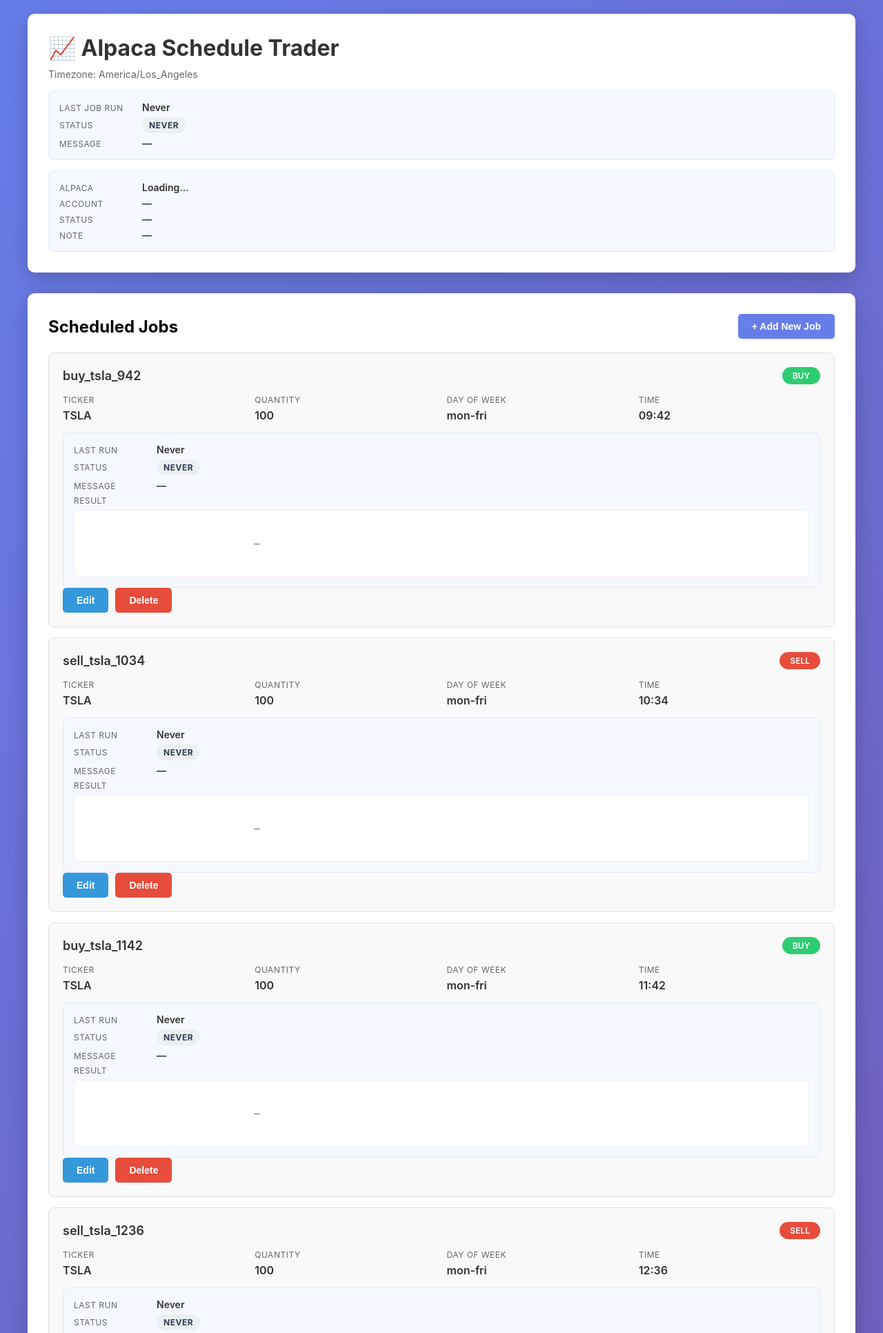
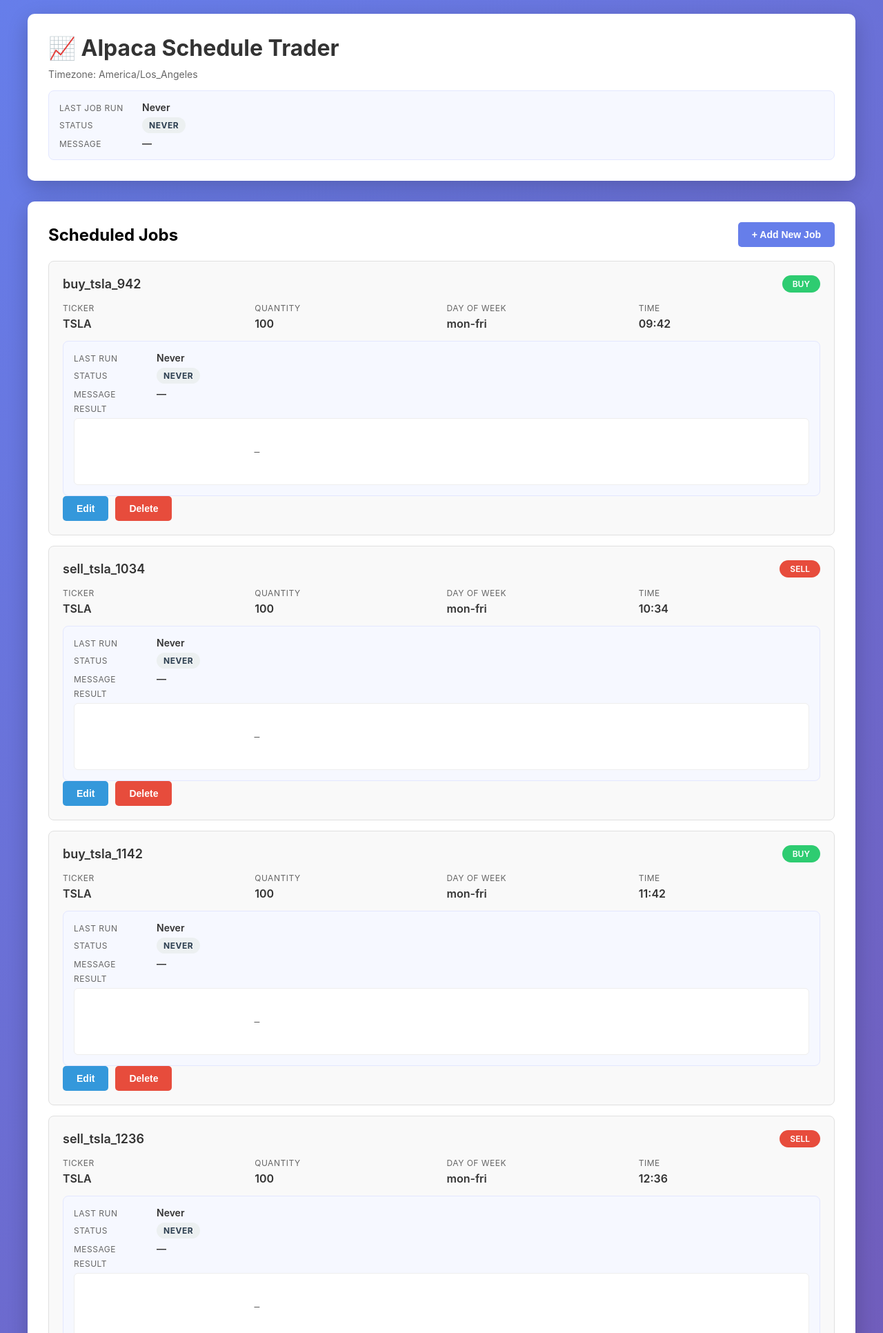
Before and after one commit to stmcallister/alpaca-schedule-trader, a Flask app: page / in a window 1280 px wide. Shown: the top 1932 px of the page at 69% size. Run offline with Flask 3, Linux system fonts and the light colour scheme; parts of the project's set-up code (start-up, migrations or seed data) failed here and were passed over.

Commit message:
remove account box

```diff
--- a/templates/index.html
+++ b/templates/index.html
@@ -354,25 +354,6 @@
                     </div>
                 </div>
             </div>
-
-            <div class="status-panel" id="alpaca-account-panel">
-                <div class="status-row">
-                    <div class="status-label">Alpaca</div>
-                    <div class="status-value" id="alpaca-env">Loading…</div>
-                </div>
-                <div class="status-row">
-                    <div class="status-label">Account</div>
-                    <div class="status-value" id="alpaca-account-number">—</div>
-                </div>
-                <div class="status-row">
-                    <div class="status-label">Status</div>
-                    <div class="status-value" id="alpaca-account-status">—</div>
-                </div>
-                <div class="status-row">
-                    <div class="status-label">Note</div>
-                    <div class="status-value" id="alpaca-account-note">—</div>
-                </div>
-            </div>
         </div>
 
         <div class="jobs-container">
```
